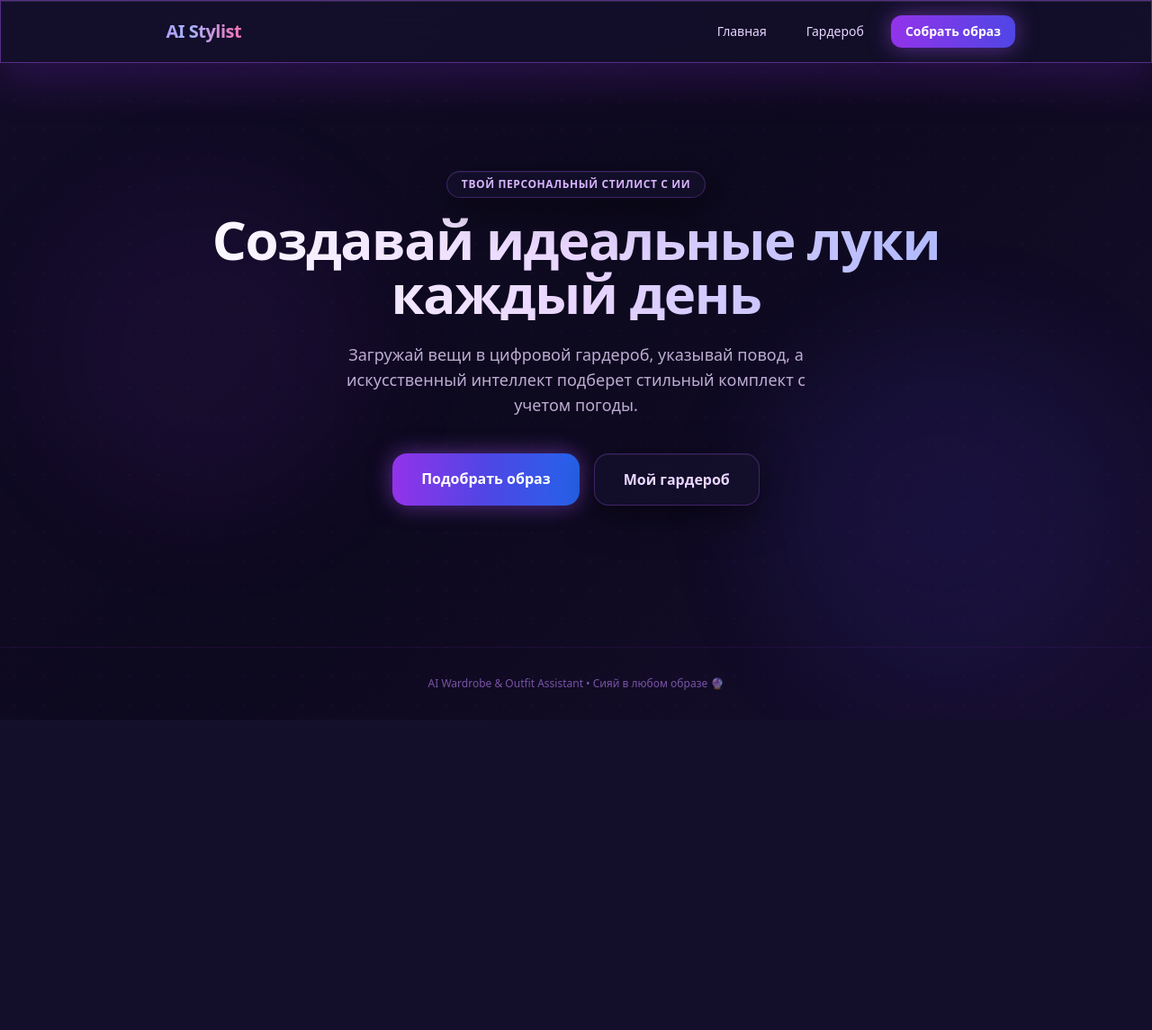
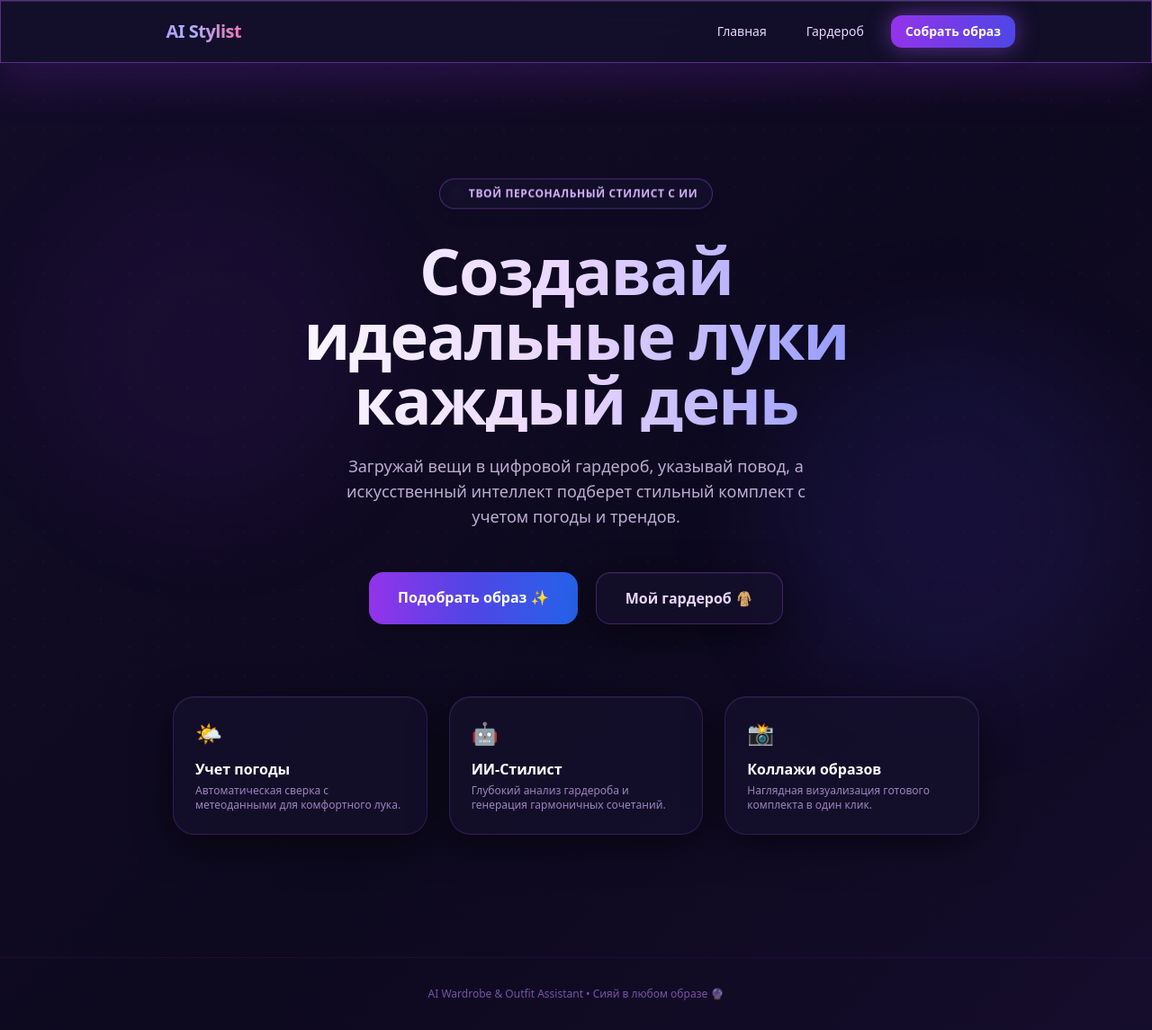
Before and after one commit to bluzokda/outfit, a Flask app: page / in a window 1280 px wide. Shown: the whole page at 90% size. Before the commit the page ends 785 px from the top, so only its background shows below. Run offline with Flask 3, Linux system fonts and the light colour scheme; some libraries are stand-ins or nearby versions.

Commit message:
Update index.html

```diff
--- a/templates/index.html
+++ b/templates/index.html
@@ -1,22 +1,46 @@
 {% extends "base.html" %}
 {% block content %}
-<div class="text-center py-12 sm:py-20 flex flex-col items-center">
-    <div class="inline-block mb-4 px-4 py-1.5 rounded-full glass-panel text-purple-300 text-xs font-semibold tracking-wider uppercase border border-purple-500/30">
+<div class="text-center py-16 sm:py-24 flex flex-col items-center relative">
+    <!-- Анимированный бейдж -->
+    <div class="inline-flex items-center gap-2 mb-6 px-4 py-2 rounded-full glass-panel text-purple-300 text-xs font-semibold tracking-wider uppercase border border-purple-500/40 shadow-lg animate-bounce" style="animation-duration: 3s;">
+        <span class="w-2 h-2 rounded-full bg-purple-400 animate-ping"></span>
         Твой персональный стилист с ИИ
     </div>
-    <h1 class="text-4xl sm:text-6xl font-black tracking-tight mb-6 bg-gradient-to-r from-white via-purple-200 to-indigo-300 bg-clip-text text-transparent">
+
+    <h1 class="text-4xl sm:text-7xl font-black tracking-tight mb-6 bg-gradient-to-r from-white via-purple-200 to-indigo-400 bg-clip-text text-transparent max-w-3xl leading-tight">
         Создавай идеальные луки каждый день
     </h1>
-    <p class="max-w-xl text-purple-200/80 text-base sm:text-lg mb-10">
-        Загружай вещи в цифровой гардероб, указывай повод, а искусственный интеллект подберет стильный комплект с учетом погоды.
+
+    <p class="max-w-xl text-purple-200/80 text-base sm:text-lg mb-12 leading-relaxed">
+        Загружай вещи в цифровой гардероб, указывай повод, а искусственный интеллект подберет стильный комплект с учетом погоды и трендов.
     </p>
-    <div class="flex flex-col sm:flex-row gap-4 w-full sm:w-auto">
-        <a href="/outfit" class="px-8 py-4 rounded-2xl font-bold text-white bg-gradient-to-r from-purple-600 via-indigo-600 to-blue-600 neon-glow transition transform hover:-translate-y-1 text-center">
-            Подобрать образ
+
+    <div class="flex flex-col sm:flex-row gap-5 w-full sm:w-auto justify-center">
+        <a href="/outfit" class="px-8 py-4 rounded-2xl font-bold text-white bg-gradient-to-r from-purple-600 via-indigo-600 to-blue-600 neon-glow transition transform hover:-translate-y-1 text-center shadow-xl">
+            Подобрать образ ✨
         </a>
-        <a href="/wardrobe" class="px-8 py-4 rounded-2xl font-semibold text-purple-200 glass-panel hover:bg-purple-900/50 transition transform hover:-translate-y-1 text-center border border-purple-500/30">
-            Мой гардероб
+        <a href="/wardrobe" class="px-8 py-4 rounded-2xl font-semibold text-purple-200 glass-panel hover:bg-purple-900/40 transition transform hover:-translate-y-1 text-center border border-purple-500/30">
+            Мой гардероб 🧥
         </a>
+    </div>
+
+    <!-- Дополнительные плашки-преимущества -->
+    <div class="grid grid-cols-1 sm:grid-cols-3 gap-6 mt-20 w-full max-w-4xl text-left">
+        <div class="glass-panel p-6 rounded-3xl border border-purple-500/20 group hover:border-purple-500/50 transition">
+            <div class="text-2xl mb-3">🌤️</div>
+            <h3 class="text-white font-semibold mb-1">Учет погоды</h3>
+            <p class="text-xs text-purple-300/70">Автоматическая сверка с метеоданными для комфортного лука.</p>
+        </div>
+        <div class="glass-panel p-6 rounded-3xl border border-purple-500/20 group hover:border-purple-500/50 transition">
+            <div class="text-2xl mb-3">🤖</div>
+            <h3 class="text-white font-semibold mb-1">ИИ-Стилист</h3>
+            <p class="text-xs text-purple-300/70">Глубокий анализ гардероба и генерация гармоничных сочетаний.</p>
+        </div>
+        <div class="glass-panel p-6 rounded-3xl border border-purple-500/20 group hover:border-purple-500/50 transition">
+            <div class="text-2xl mb-3">📸</div>
+            <h3 class="text-white font-semibold mb-1">Коллажи образов</h3>
+            <p class="text-xs text-purple-300/70">Наглядная визуализация готового комплекта в один клик.</p>
+        </div>
     </div>
 </div>
 {% endblock %}
```
